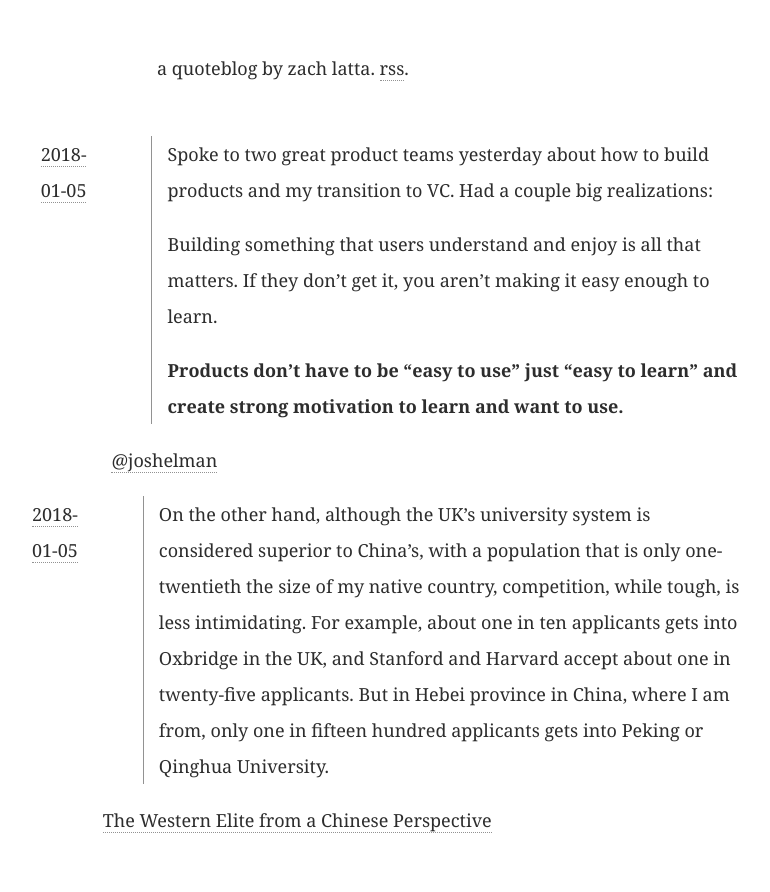
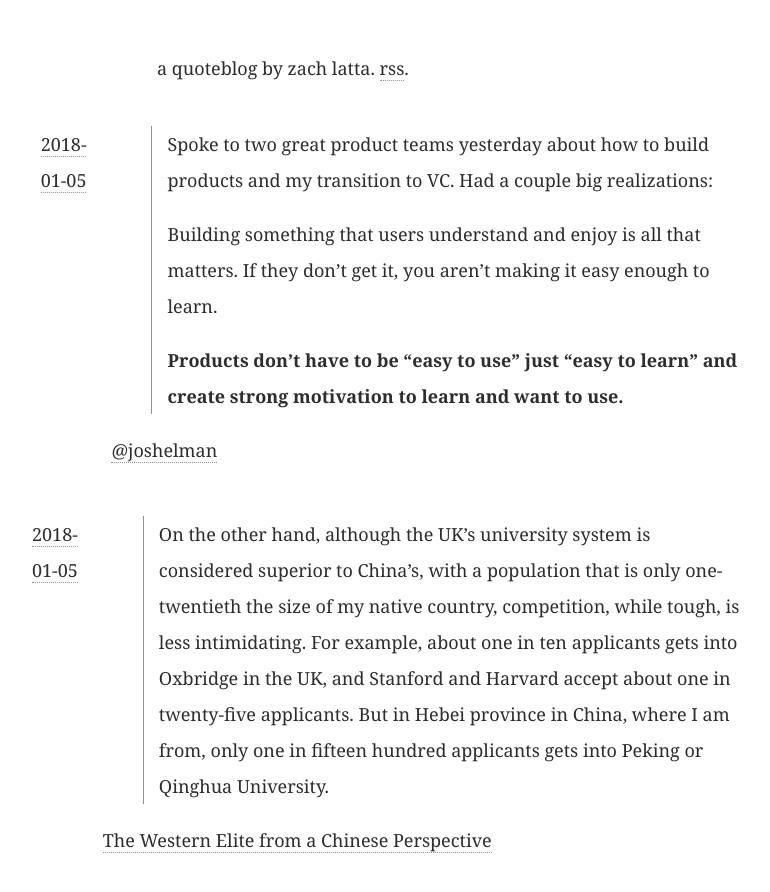
Before and after one commit to zachlatta/zachlatta.com, a Jekyll site: the page built from quoteblog.md, in a window 1280 px wide. Shown: the top 892 px of the page, without its empty margins (208-978 px from the left). Built offline with Jekyll 4.4.1, drawn with Linux system fonts in a browser that asks for light colours.

Commit message:
Improve quote styling

```diff
--- a/assets/styles.css
+++ b/assets/styles.css
@@ -75,13 +75,14 @@
 }
 
 .quote-title {
-  margin-bottom: 50px;
+  margin-bottom: 10px;
   font-style: underline;
 }
 
 .quote {
   display: flex;
   flex-direction: row;
+  margin-top: 30px;
   margin-left: -50px;
 }
 
```
